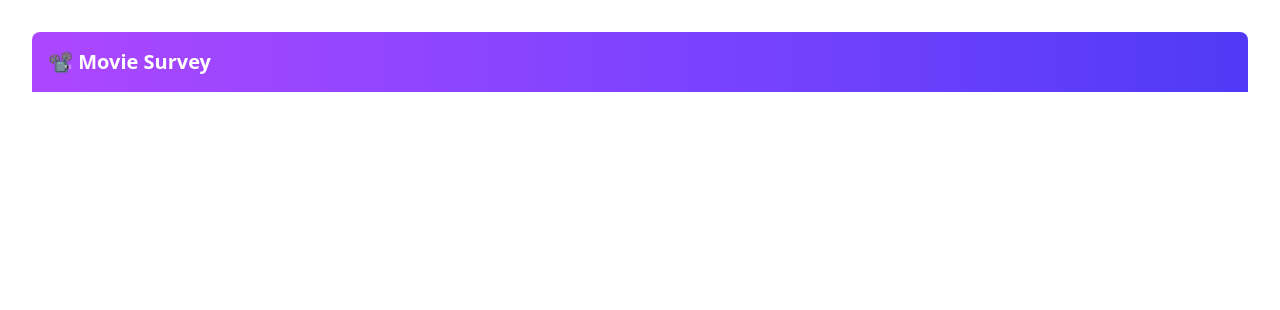
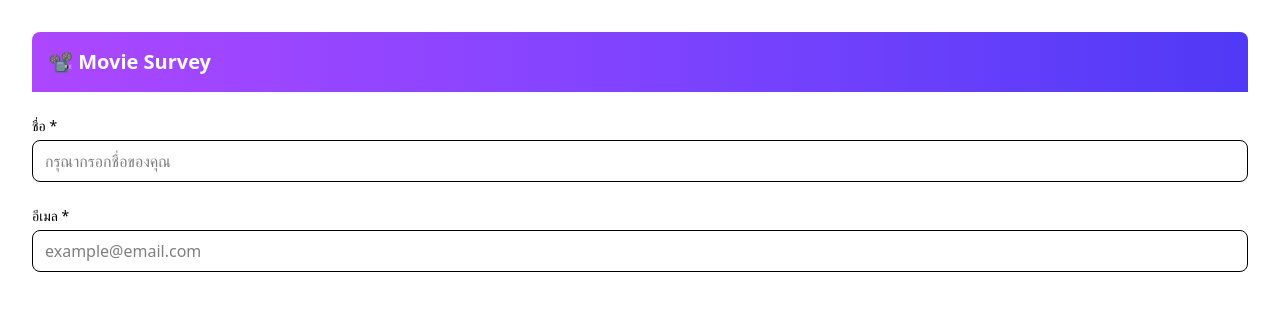
Before and after one commit to fuapisit/React-Quick-Form-Mini-Project, a React (Vite) app: page / in a window 1280 px wide. Shown: the top 310 px of the page. Built offline with nearby package versions, Linux system fonts and the light colour scheme.

Commit message:
feat add input name and email

```diff
--- a/src/App.jsx
+++ b/src/App.jsx
@@ -4,10 +4,29 @@ import viteLogo from '/vite.svg'
 import './App.css'
 import React from 'react'
 import Header from './components/Header'
+import InputField from './components/InputField'
 
 function App() {
+  const [name, setName] = useState('');
+  const [email, setEmail] = useState('');
   return(
+    <>
     <Header />
+    <InputField
+        label="ชื่อ"
+        type="text"
+        placeholder="กรุณากรอกชื่อของคุณ"
+        value={name}
+        onChange={(e) => setName(e.target.value)}
+    />
+     <InputField
+        label="อีเมล"
+        type="email"
+        placeholder="example@email.com"
+        value={email}
+        onChange={(e) => setEmail(e.target.value)}
+    />
+    </>
   )
 }
 
--- a/src/components/InputField.jsx
+++ b/src/components/InputField.jsx
@@ -0,0 +1,15 @@
+const InputField = ({ label, type, placeholder, value, onChange }) => (
+    <div className="mb-4">
+      <label className="block text-sm font-medium mb-1 mt-6 text-left">{label} *</label>
+      <input
+        type={type}
+        placeholder={placeholder}
+        value={value}
+        onChange={onChange}
+        required
+        className="w-full px-3 py-2 border rounded-lg"
+      />
+    </div>
+  );
+
+  export default InputField;
```
